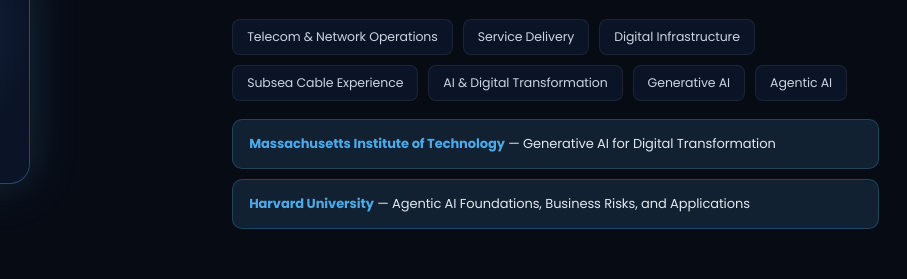
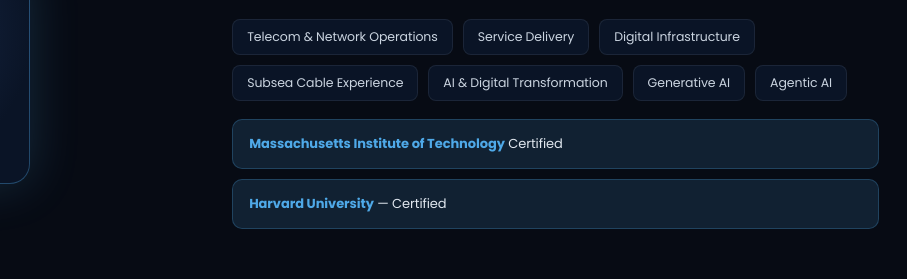
Before and after one commit to danteruiz23/monkyfi, a plain HTML site: page index.html in a window 1280 px wide. Shown: the part 6069-6348 px from the top of the page, 373-1280 px from the left. Drawn offline with nearby package versions, Linux system fonts and the light colour scheme; no server answers.

Commit message:
Update founder credentials in index.html

```diff
--- a/index.html
+++ b/index.html
@@ -531,8 +531,8 @@
         <span>Generative AI</span>
         <span>Agentic AI</span>
       </div>
-      <div class="founder-cred"><b>Massachusetts Institute of Technology</b> — Generative AI for Digital Transformation</div>
-      <div class="founder-cred" style="margin-top:10px"><b>Harvard University</b> — Agentic AI Foundations, Business Risks, and Applications</div>
+      <div class="founder-cred"><b>Massachusetts Institute of Technology</b> Certified </div>
+      <div class="founder-cred" style="margin-top:10px"><b>Harvard University</b> — Certified </div>
     </div>
   </div>
 </section>
```
